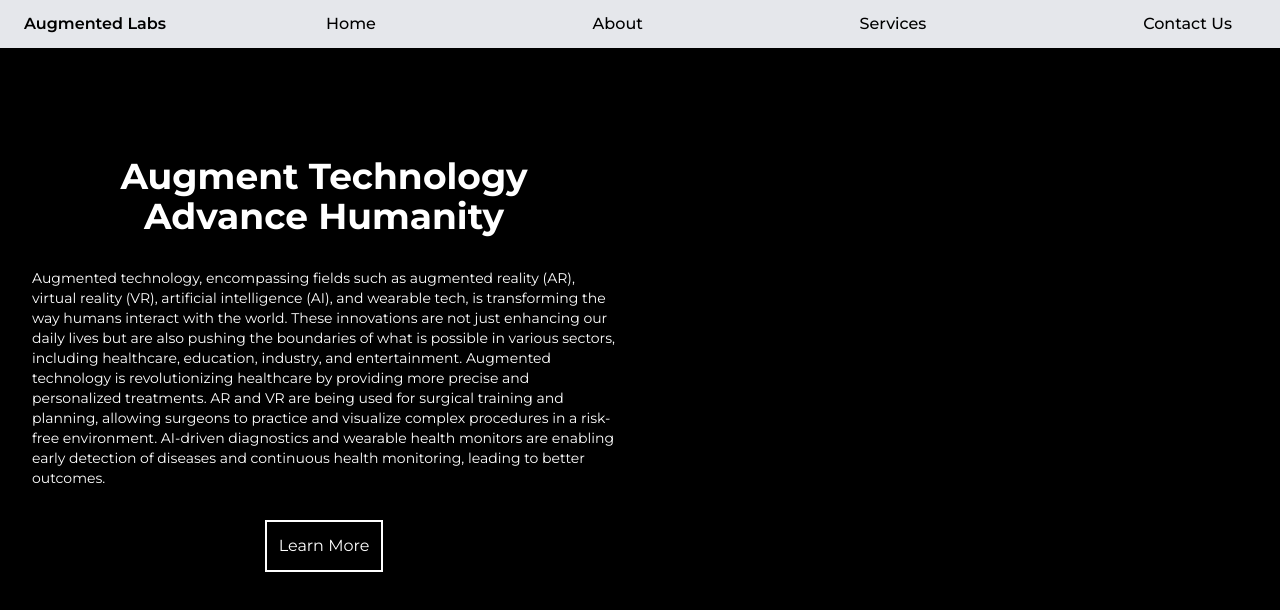
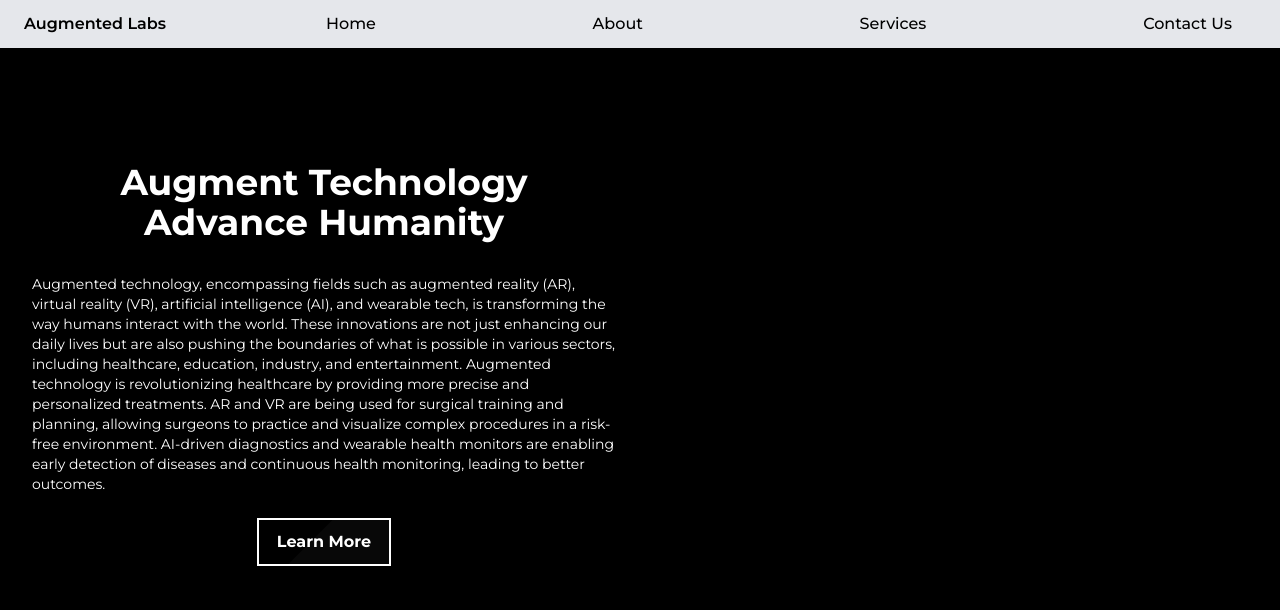
Before and after one commit to AugmentedDevelopers/main-website, a React (Vite) app: page / in a window 1280 px wide. Shown: the top 610 px of the page. Built offline with nearby package versions, Linux system fonts and the light colour scheme.

Commit message:
learn more button

```diff
--- a/src/App.jsx
+++ b/src/App.jsx
@@ -1,5 +1,6 @@
 import { useState } from "react";
 import Navbar from "./components/navbar";
+import LearnMoreBtn from "./components/learnMoreBtn";
 
 export default function App() {
   const [isOpen, setIsOpen] = useState(false);
@@ -7,17 +8,26 @@ export default function App() {
   return (
     <>
       <Navbar isOpen={isOpen} setIsOpen={setIsOpen} />
+      <div
+        onClick={() => setIsOpen(!isOpen)}
+        className={`z-10 items-start md:items-center lg:hidden fixed w-full pt-24 text-xl space-y-12 px-1 bg-white min-h-screen ${
+          isOpen ? "flex flex-col animate-slideDown" : "hidden"
+        }`}
+      >
+        <a className="underline-animation w-fit" href="#">
+          Home
+        </a>
+        <a className="underline-animation w-fit" href="#">
+          About
+        </a>
+        <a className="underline-animation w-fit" href="#">
+          Services
+        </a>
+        <a className="underline-animation w-fit" href="#">
+          Contact Us
+        </a>
+      </div>
       <main className="min-h-screen pt-[48px]">
-        <div onClick={()=>setIsOpen(!isOpen)}
-          className={`z-30 items-start md:items-center lg:hidden absolute w-full pt-16 text-xl space-y-12 px-1 bg-white min-h-screen ${
-            isOpen ? "flex flex-col animate-slideDown" : "hidden"
-          }`}
-        >
-          <a className="underline-animation w-fit" href="#">Home</a>
-          <a className="underline-animation w-fit" href="#">About</a>
-          <a className="underline-animation w-fit" href="#">Services</a>
-          <a className="underline-animation w-fit" href="#">Contact Us</a>
-        </div>
         <section className="grid grid-rows-2 lg:grid-rows-none lg:grid-cols-2 gap-4 p-4 h-full">
           <div className="text-white p-4 flex items-center justify-center flex-col min-h-[600px] h-full">
             <h1 className="text-4xl font-bold">Augment Technology</h1>
@@ -37,9 +47,7 @@ export default function App() {
               monitors are enabling early detection of diseases and continuous
               health monitoring, leading to better outcomes.
             </p>
-            <button className="border-2 border-white p-3 mt-8">
-              Learn More
-            </button>
+            <LearnMoreBtn/>
           </div>
           {/* place the latest products below */}
           <div className="p-4 h-full"></div>
--- /dev/null
+++ b/src/components/learnMoreBtn.jsx
@@ -0,0 +1,15 @@
+const LearnMoreBtn = ()=>{
+    return <a
+    href="#_"
+    class="mt-6 relative inline-flex items-center justify-start px-5 py-3 overflow-hidden font-bold group"
+  >
+    <span class="w-32 h-32 rotate-45 translate-x-12 -translate-y-2 absolute left-0 top-0 bg-white opacity-[3%]"></span>
+    <span class="absolute top-0 left-0 w-48 h-48 -mt-1 transition-all duration-500 ease-in-out rotate-45 -translate-x-56 -translate-y-24 bg-white opacity-100 group-hover:-translate-x-8"></span>
+    <span class="relative w-full text-left text-white transition-colors duration-200 ease-in-out group-hover:text-gray-900">
+      Learn More
+    </span>
+    <span class="absolute inset-0 border-2 border-white"></span>
+  </a>
+}
+
+export default LearnMoreBtn
--- a/src/components/navbar.jsx
+++ b/src/components/navbar.jsx
@@ -5,7 +5,7 @@ const Navbar = ({isOpen,setIsOpen}) => {
 
 
   return (
-    <nav className="fixed top-0 left-0 right-0 z-10 flex justify-between lg:justify-start px-6 lg:pr-12 pt-3 pb-3 bg-gray-200 shadow-md">
+    <nav className="fixed top-0 left-0 right-0 z-20 flex justify-between lg:justify-start px-6 lg:pr-12 pt-3 pb-3 bg-gray-200 shadow-md">
       <div className="lg:w-1/4 font-semibold">Augmented Labs</div>
       <HamburgerBtn setIsOpen={setIsOpen} isOpen={isOpen} />
       <ul className="hidden lg:flex justify-between w-3/4 font-medium">
--- a/src/index.css
+++ b/src/index.css
@@ -3,6 +3,10 @@
 @tailwind base;
 @tailwind components;
 @tailwind utilities;
+
+*{
+  scrollbar-width: none;
+}
 
 body {
     font-family: 'Montserrat', cursive;
```
